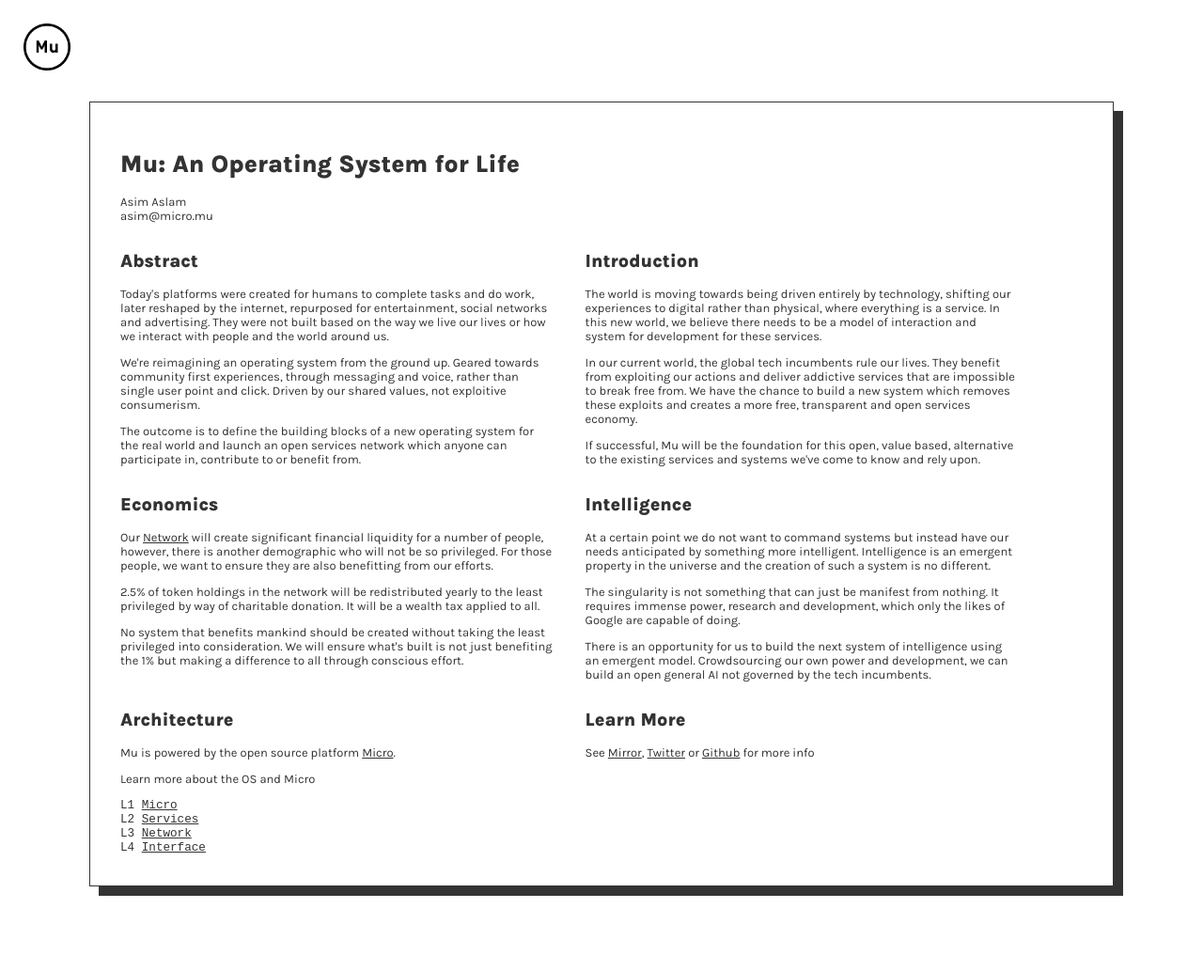
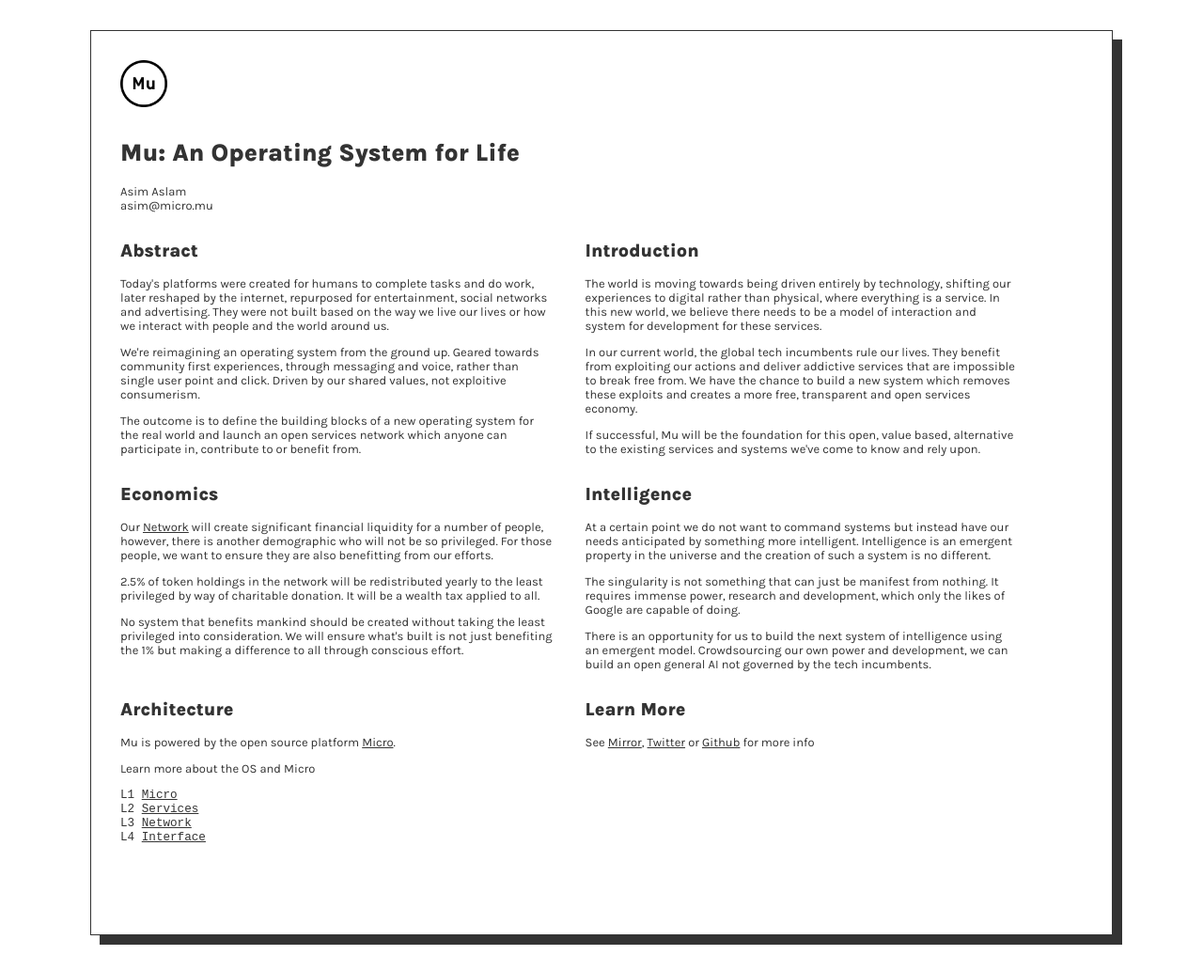
Before and after one commit to muxyz/website, a Jekyll site: the page built from index.md, in a window 1280 px wide. Shown: the whole page at 94% size. Built offline with Jekyll 4.4.1, drawn with Linux system fonts in a browser that asks for light colours.

Commit message:
fix layout

```diff
--- a/_layouts/default.html
+++ b/_layouts/default.html
@@ -29,13 +29,10 @@
         margin: 0;
       }
       #body {
-        padding: 25px;
-      }
-      #container {
+	padding: 2.4em;
         max-width: 1024px;
-        margin: 0 auto;
+        margin: 2.5em auto;
         border: 1px solid;
-        padding: 2.5em;
         box-shadow: 10px 10px;
       }
       #title {
```
